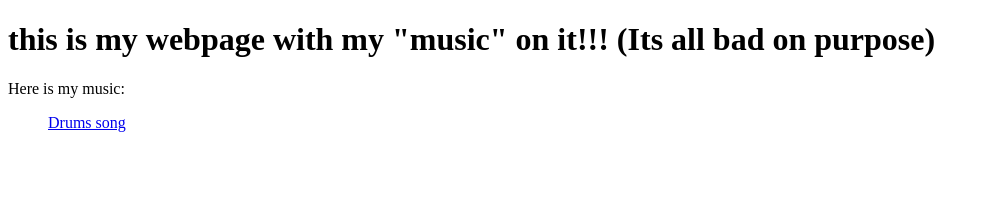
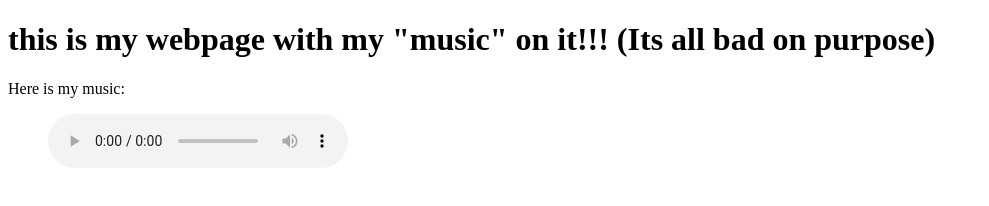
Before and after one commit to gorpshit/gorpshit.github.io, a plain HTML site: page index.html in a window 1280 px wide. Shown: the whole page, without its empty margins (0-989 px from the left). Drawn offline with Linux system fonts and the light colour scheme.

Commit message:
Update index.html

```diff
--- a/index.html
+++ b/index.html
@@ -10,7 +10,10 @@
     <h1>this is my webpage with my "music" on it!!! (Its all bad on purpose)</h1>
     <p>Here is my music:</p>
     <ul>
-      <a href="/drums.jpeg.mp3">Drums song</a>
+      <audio controls>
+        <source src="drums.jpeg.mp3" type="audio/mp3">
+        Your browser does not support the audio element.
+      </audio>
     </ul>
   </body>
 </html>
```
